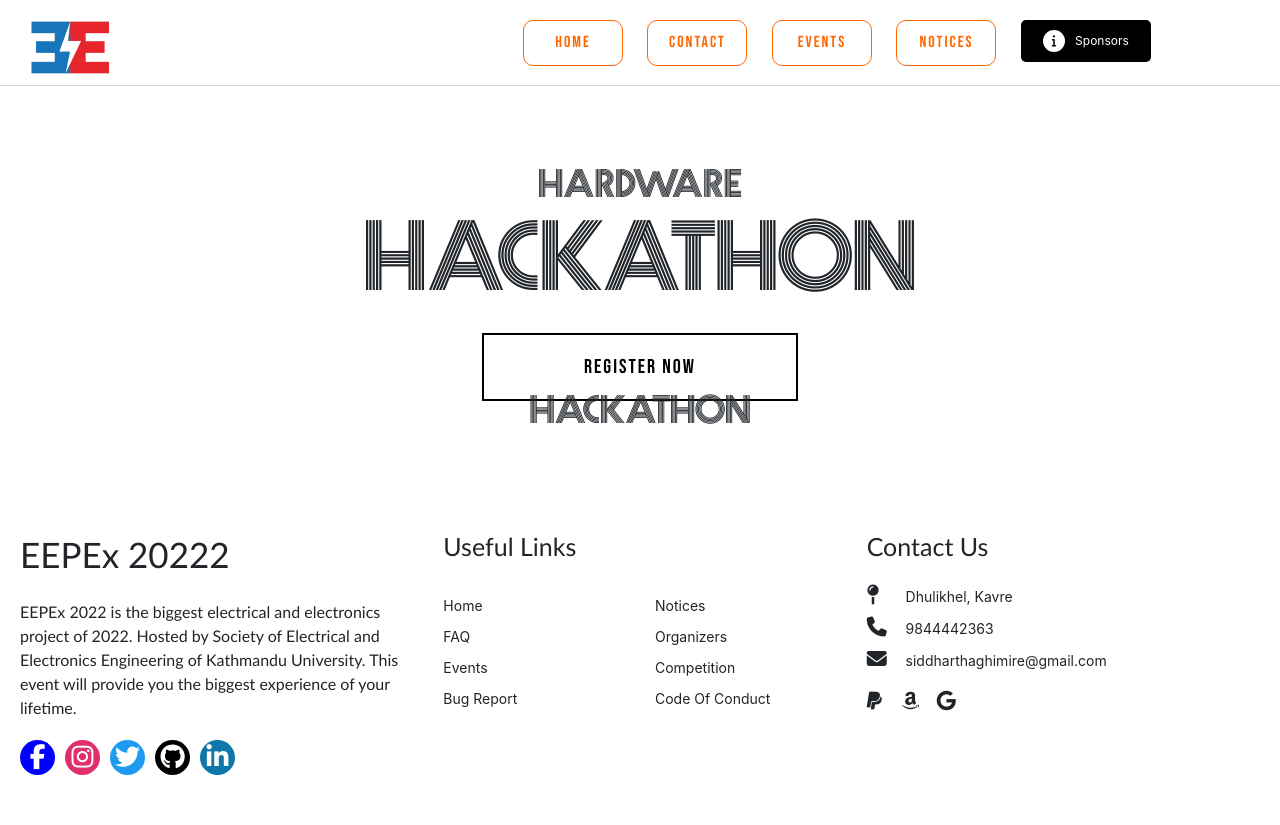
After one commit to eepex/eepex.github.io, a PHP site: page /src/Hackathon.php in a window 1280 px wide. The commit adds this page. Run offline with PHP 8.4, Linux system fonts and the light colour scheme; some libraries are stand-ins or nearby versions.

Commit message:
Manage Header And Footer

```diff
--- a/index.php
+++ b/index.php
@@ -33,7 +33,7 @@
     <script src="./script/script.js"></script>
 
 
-    <?php include("./src/header.html") ?>
+    <?php include("./src/header.php") ?>
 
 
     <div class="swiper">
@@ -43,7 +43,7 @@
             <div class="swiper-slide">
                 <div class="row">
                     <span class="slider-images-container text-center">
-                        <a href="./src/event.html" style="text-decoration: none;color:black">
+                        <a href="./src/event.php" style="text-decoration: none;color:black">
                             <img src="./assets/images/image1.jpg" class="restaurant-image-large" alt="">
                             <div class="text-center card-restro-name">Hackathon</div>
                             <div class="swiper-slide-caption  g-0">
@@ -223,7 +223,7 @@
         </div>
     </div>
 
-    <?php include("./src/footer.html") ?>
+    <?php include("./src/footer.php") ?>
 
 
     <div id="bottom"></div>
--- /dev/null
+++ b/src/Hackathon.php
@@ -0,0 +1,58 @@
+<!DOCTYPE html>
+<html lang="en">
+
+<head>
+    <meta charset="UTF-8">
+    <meta http-equiv="X-UA-Compatible" content="IE=edge">
+    <meta name="viewport" content="width=device-width, initial-scale=1.0">
+    <title>EEPEx -2022</title>
+    <link rel="icon" type="image/x-icon" href="./assets/images/logo.png">
+    <link rel="stylesheet" href="../style/basicEvent.css">
+    <link rel="stylesheet" href="../style/header.css">
+    <link rel="stylesheet" href="../style/footer.css">
+    <link rel="stylesheet" href="https://cdn.jsdelivr.net/npm/bootstrap@4.6.2/dist/css/bootstrap.min.css" integrity="sha384-xOolHFLEh07PJGoPkLv1IbcEPTNtaed2xpHsD9ESMhqIYd0nLMwNLD69Npy4HI+N" crossorigin="anonymous">
+    <link rel="stylesheet" href="https://cdn.jsdelivr.net/npm/swiper@8/swiper-bundle.min.css" />
+    <link rel="stylesheet" href="https://unpkg.com/leaflet@1.8.0/dist/leaflet.css"
+        integrity="sha512-hoalWLoI8r4UszCkZ5kL8vayOGVae1oxXe/2A4AO6J9+580uKHDO3JdHb7NzwwzK5xr/Fs0W40kiNHxM9vyTtQ=="
+        crossorigin="" />
+    <script src="https://unpkg.com/leaflet@1.8.0/dist/leaflet.js"
+        integrity="sha512-BB3hKbKWOc9Ez/TAwyWxNXeoV9c1v6FIeYiBieIWkpLjauysF18NzgR1MBNBXf8/KABdlkX68nAhlwcDFLGPCQ=="
+        crossorigin=""></script>
+</head>
+
+<body>
+    <script src="https://cdn.jsdelivr.net/npm/jquery@3.5.1/dist/jquery.slim.min.js"
+        integrity="sha384-DfXdz2htPH0lsSSs5nCTpuj/zy4C+OGpamoFVy38MVBnE+IbbVYUew+OrCXaRkfj"
+        crossorigin="anonymous"></script>
+    <script src="https://cdn.jsdelivr.net/npm/bootstrap@4.6.2/dist/js/bootstrap.bundle.min.js"
+        integrity="sha384-Fy6S3B9q64WdZWQUiU+q4/2Lc9npb8tCaSX9FK7E8HnRr0Jz8D6OP9dO5Vg3Q9ct"
+        crossorigin="anonymous"></script>
+    <script src="https://cdn.jsdelivr.net/npm/swiper@8/swiper-bundle.min.js"></script>
+    <script src="https://kit.fontawesome.com/3307952f9a.js" crossorigin="anonymous"></script>
+    <script src="./script/script.js"></script>
+
+
+    <?php include("./header.php")?>
+
+    <div class="container text-center" style="padding: 20px;padding-top:70px">
+        <p class="title-text-small">HARDWARE</p>
+        <p class="title-text">HACKATHON</p>
+
+        <a href="" class="btn-register">
+            Register Now
+        </a>
+        <p class="title-text" style="font-size: 40px;">HACKATHON</p>
+
+    </div>
+
+
+
+
+    <?php include("./footer.php")?>
+
+    <div id="bottom"></div>
+
+
+</body>
+
+</html>
--- a/src/header.html
+++ b/src/header.php
@@ -1,12 +1,12 @@
 <div class="d-flex sticky-top"
     style="padding-top:10px;padding-right: 40px;border-bottom: solid 1px rgb(216, 216, 216);background-color: white;">
     <div style="flex: 0.7;">
-        <img src="./UI UX/Logo.png" class="title-image" />
+        <img src="/UI UX/Logo.png" class="title-image" />
     </div>
 
     <div class="row" style="flex:1;padding-top:10px ;">
         <div class="title-tab-div col-2 d-none d-lg-block">
-            <a class="title-link" href="#bottom">
+            <a class="title-link" href="#">
                 <div class="title-tabs">
                     <span class="title-link">
                         Home
--- /dev/null
+++ b/style/basicEvent.css
@@ -0,0 +1,38 @@
+@import url('https://fonts.googleapis.com/css2?family=Bebas+Neue&display=swap');
+
+@font-face {
+    font-family: 'FiveRegular';
+    src: url('../assets/fonts/FiverRegular.ttf');
+}
+
+.title-text{
+    font-family: 'FiveRegular';
+    font-size: 100px;
+    font-weight: 500;
+}
+
+.title-text-small{
+    font-family: 'FiveRegular';
+    font-size: 40px;
+    margin-bottom: -30px;
+}
+
+.btn-register{
+    background-color: white;
+    color: black;
+    padding: 20px;
+    width: 40%;
+    padding-left: 100px;
+    padding-right: 100px;
+    transition: 0.5s;
+    font-family: 'Bebas Neue', cursive;
+    font-size: 20px;
+    border: solid black 2px;
+    letter-spacing: 2px;
+}
+.btn-register:hover{
+    color: white;
+    background-color: black;
+    text-decoration: none;
+    font-weight: 300;
+}
```
Also changed, not shown: src/event.php (deleted, +0 -167 lines), assets/fonts/FiverRegular.otf (added), assets/fonts/FiverRegular.ttf (added), src/footer.php (renamed from src/footer.html), style/Hackathon.css (added), 1 other file.
